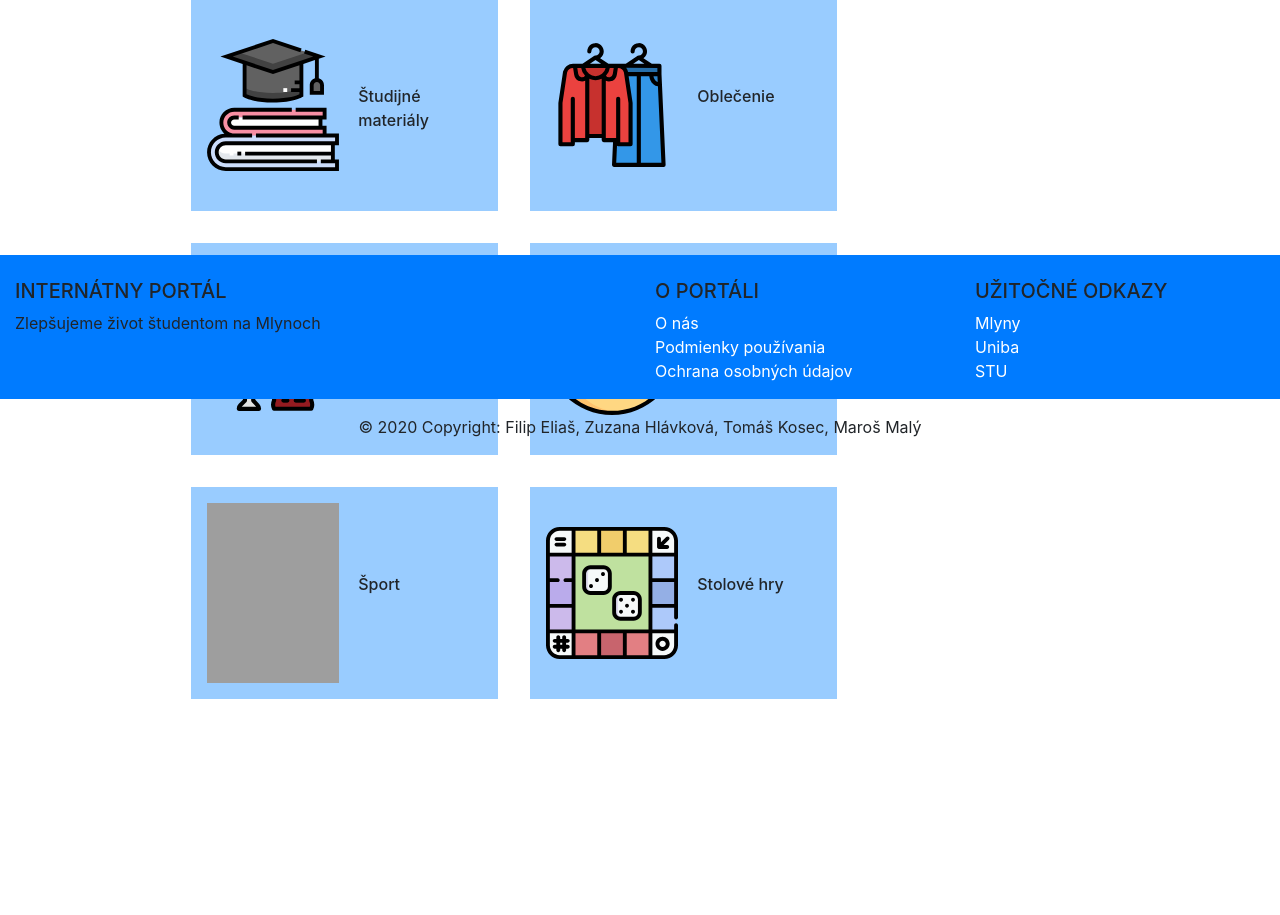
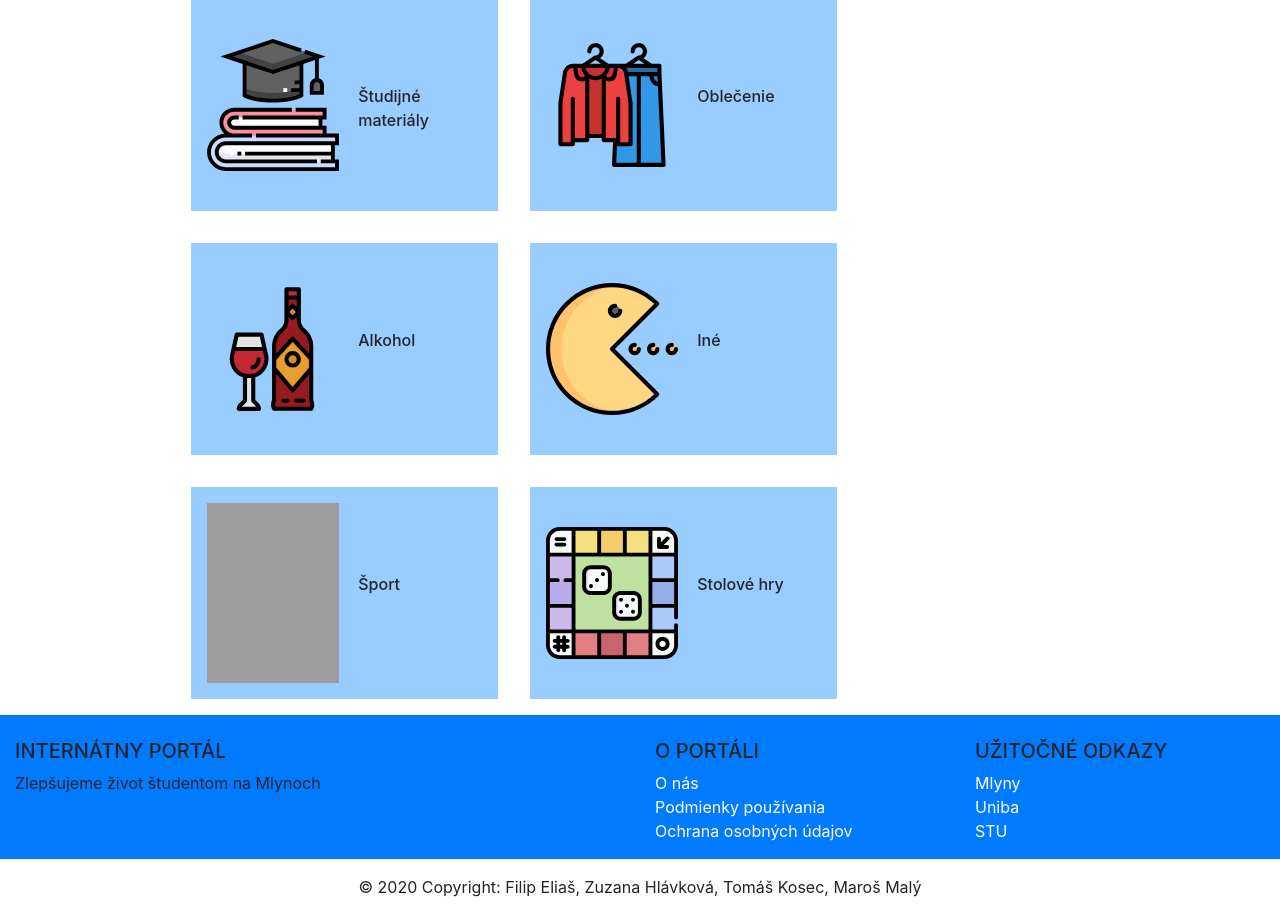
Before and after one commit to KosoScythe/internatnyportal, a PHP site: page / in a window 1280 px wide. Shown: the part 635-1550 px from the top of the page. Before the commit the page ends 1334 px from the top, so only its background shows below. Run offline with PHP 8.4, Linux system fonts and the light colour scheme; some libraries are stand-ins or nearby versions; grey boxes are pictures that could not be loaded.

Commit message:
Final fix of footer
absolute na relative

```diff
--- a/css.css
+++ b/css.css
@@ -55,6 +55,13 @@ body {
   height: 2.5rem;            /* Footer height */
 }
 
+#indexFooter {
+  position: relative;
+  bottom: 0;
+  width: 100%;
+  height: 2.5rem;            /* Footer height */
+}
+
 #funguj:hover{
 	background-color: #808080;
 }
--- a/index.php
+++ b/index.php
@@ -46,7 +46,7 @@
 					<div class="polozky"><img class="obrazok" src="img/boardgame.svg" /><p>Stolové hry</p></div>
 				</div>
 			</div>
-			<footer class="page-footer font-small bg-primary pt-4 d-flex flex-column" id = "footer">
+			<footer id="indexFooter" class="page-footer font-small bg-primary pt-4 d-flex flex-column" id = "footer">
 				<div class="container-fluid text-center text-md-left bg-primary">
 					<div class="row">
 						<div class="col-md-6 mt-md-0 mt-3">
```
